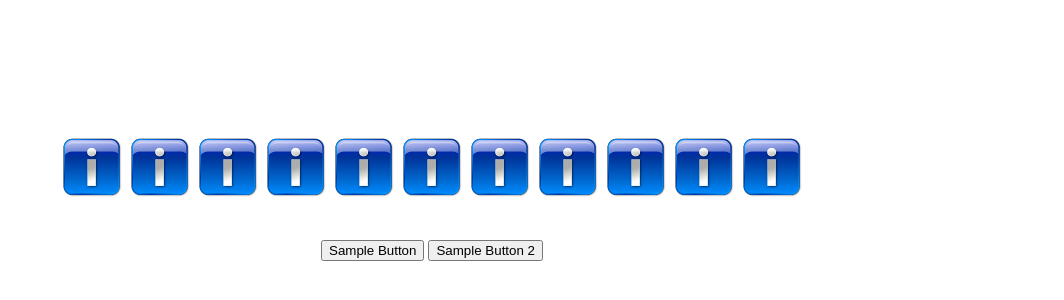
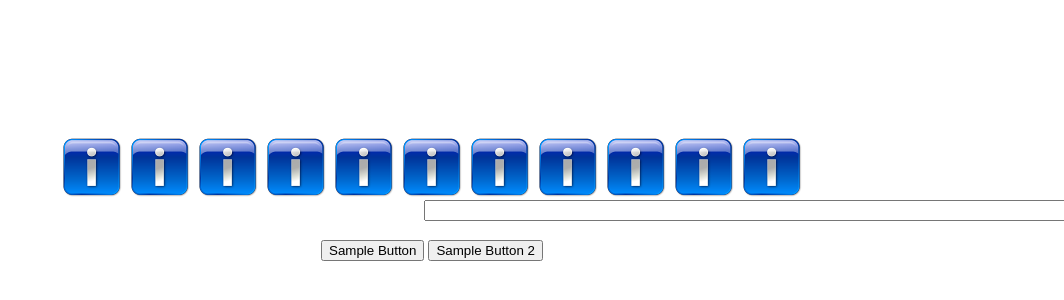
Before and after one commit to zamboni33/simplehttpserver, a plain HTML site: page index.html in a window 1280 px wide. Shown: the part 200-500 px from the top of the page, without its empty margins (216-1280 px from the left). Drawn offline with Linux system fonts and the light colour scheme.

Commit message:
Added new html with text box.

```diff
--- a/index.html
+++ b/index.html
@@ -25,6 +25,14 @@
 
 .risingtext.final {
   top: -65;
+}
+
+.search {
+  position: absolute;
+  margin: auto;
+  width: 100%;
+  top: 50%;
+  z-index: 10;
 }
 
 .buttons {
@@ -61,10 +69,21 @@
     <img src='info.png' id='9' class="risingtext initial">
     <img src='info.png' id='10' class="risingtext initial">
   </div>
+<!--   <div class='search'>  <input type='text'>  </div>
   <div class='buttons'>
     <button>Sample Button</button>
     <button>Sample Button 2</button>
-  </div>
+  </div> -->
+
+
+  <form>
+    <input class='search' type='text'>
+    <div class='buttons'>
+      <input type='submit' value='Sample Button'>
+      <input type='submit' value='Sample Button 2'>
+    </div>
+  </form>
+
 </center>
 
 <!-- <object data=http://www.web-source.net width="600" height="400">
```
